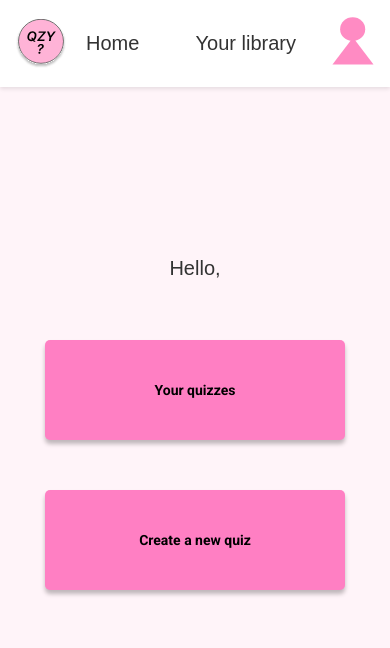
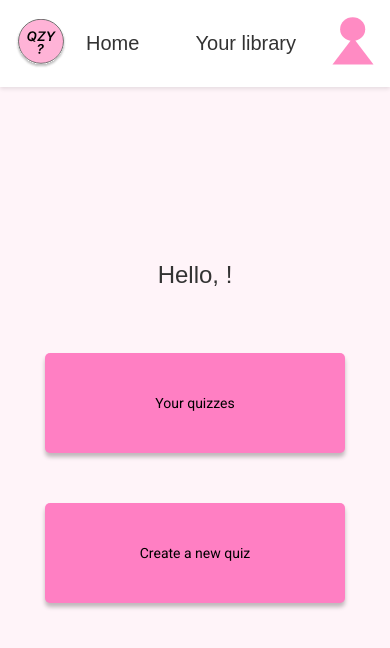
Before and after one commit to juliavikr/fullstack-project, a Vue app in the folder frontend/quizzzyyy-frontend/: page /home in a window 390 px wide. Shown: the top 648 px of the page. Built offline with nearby package versions, Linux system fonts and the light colour scheme.

Commit message:
unnecessary comments removed

```diff
--- a/frontend/quizzzyyy-frontend/src/components/AuthForm.vue
+++ b/frontend/quizzzyyy-frontend/src/components/AuthForm.vue
@@ -71,9 +71,9 @@ const handleSignUp = async () => {
       })
       if (response.data.success) {
         localStorage.setItem('token', response.data.token)
-        localStorage.setItem('username', username.value) // Lagre brukernavnet i localStorage
+        localStorage.setItem('username', username.value)
         alert('User logged in successfully')
-        await router.push('/home') // Omdiriger til brukersiden etter vellykket innlogging
+        await router.push('/home')
       } else {
         alert('Incorrect username or password')
       }
@@ -86,13 +86,13 @@ const handleSignUp = async () => {
 
 <style scoped>
 .auth-form {
-  max-width: 400px; /* Juster bredden slik det passer med designet */
-  margin: 100px auto; /* Øk toppmarg for å sentrere vertikalt, juster etter behov */
+  max-width: 400px;
+  margin: 100px auto;
   padding: 2rem;
   background: #fff;
-  box-shadow: 0 4px 10px rgba(0, 0, 0, 0.1); /* Myk opp skyggen litt */
-  border-radius: 8px; /* Avrund hjørnene for å matche designet */
-  text-align: center; /* Sentrer tekst innenfor */
+  box-shadow: 0 4px 10px rgba(0, 0, 0, 0.1);
+  border-radius: 8px;
+  text-align: center;
 }
 .button-container {
   display: flex;
@@ -100,25 +100,24 @@ const handleSignUp = async () => {
 
 }
 
-
 h2 {
-  margin-bottom: 2rem; /* Gi mer plass under tittelen */
-  color: #333; /* Mørkere farge for bedre lesbarhet */
+  margin-bottom: 2rem;
+  color: #333;
 }
 
 label {
   display: block;
-  margin-bottom: 0.5rem; /* Øk avstanden litt under label */
-  color: #333; /* Samme som for h2 for konsistens */
+  margin-bottom: 0.5rem;
+  color: #333;
 }
 
 input[type='text'],
 input[type='password'] {
-  width: calc(100% - 1.5rem); /* Trekk fra polstring for å unngå overflow */
+  width: calc(100% - 1.5rem);
   padding: 0.75rem;
-  border: 2px solid #ccc; /* Tykkere border for å matche designet */
-  border-radius: 4px; /* Litt mindre avrundet enn boksen */
-  margin-bottom: 1rem; /* Legg til avstand mellom input-feltene og knappen */
+  border: 2px solid #ccc;
+  border-radius: 4px;
+  margin-bottom: 1rem;
 }
 
 .medium-button {
@@ -127,29 +126,27 @@ input[type='password'] {
   padding: 1rem;
   border: none;
   border-radius: 4px;
-  background-color: #f472b6; /* Velg en farge som matcher bildet */
+  background-color: #f472b6;
   color: white;
-  margin-top: 1rem; /* Avstand mellom passord felt og knapp */
-  box-sizing: border-box; /* For å inkludere polstring i bredde-beregningen */
-  cursor: pointer; /* Vis en peker hånd når du holder over knappen */
-  font-size: 1rem; /* Standard tekststørrelse for knappen */
+  margin-top: 1rem;
+  box-sizing: border-box;
+  cursor: pointer;
+  font-size: 1rem;
 }
 .medium-button:hover {
-  background-color: #f268aa; /* Litt mørkere farge ved hover for en subtil effekt */
+  background-color: #f268aa;
 }
 
-/* Tilpasse input-felter når de er i fokus */
 input[type='text']:focus,
 input[type='password']:focus {
   outline: none;
-  border-color: #f472b6; /* Kanten farge for å matche knappen */
-  box-shadow: 0 0 0 2px rgba(244, 114, 182, 0.5); /* Legg til en subtil skygge rundt fokusert input */
+  border-color: #f472b6;
+  box-shadow: 0 0 0 2px rgba(244, 114, 182, 0.5);
 }
 
-/* Gjør endringer her for å tilpasse mellomrom og responsive design */
 @media (max-width: 768px) {
   .auth-form {
-    margin: 50px auto; /* Mindre vertikal margin for mindre skjermer */
+    margin: 50px auto;
   }
 }
 </style>
--- a/frontend/quizzzyyy-frontend/src/components/BigButton.vue
+++ b/frontend/quizzzyyy-frontend/src/components/BigButton.vue
@@ -8,7 +8,6 @@
 import { useRouter } from 'vue-router'
 import { defineProps } from 'vue'
 
-// Definerer en prop for å motta rutebanen
 const props = defineProps({
   to: String,
   type: String
@@ -16,7 +15,6 @@ const props = defineProps({
 
 const router = useRouter()
 
-// Navigasjonsfunksjonen
 const navigate = () => {
   if (props.to) {
     router.push(props.to)
@@ -26,25 +24,24 @@ const navigate = () => {
 
 <style scoped>
 button {
-  padding: 10px 15px; /* Gir knappene størrelse og plass */
-  width: 500px; /* Standard bredde på knappene */
-  height: 100px; /* Standard høyde på knappene */
-  font-size: 1.2rem; /* Passende skriftstørrelse */
-  font-weight: bold;
-  border: none; /* Ingen ramme */
-  border-radius: 5px; /* Avrundede hjørner */
+  padding: 10px 15px;
+  width: 500px;
+  height: 100px;
+  font-size: 1.2rem;
+  border: none;
+  border-radius: 5px;
 
-  margin: 0 5px; /* Liten margin mellom knappene */
-  text-align: center; /* Sentrerer tekst i knappen */
+  margin: 0 5px;
+  text-align: center;
 }
 
 
 @media (max-width: 768px) {
   button {
-    width: 300px; /* Mindre bredde på mobile enheter */
-    padding: 10px; /* Mindre polstring på mobile enheter */
-    font-size: 0.875rem; /* Mindre skriftstørrelse på mobile enheter */
-    margin: 10px 0; /* Litt større margin på mobile enheter */
+    width: 300px;
+    padding: 10px;
+    font-size: 0.875rem;
+    margin: 10px 0;
   }
 }
 </style>
--- a/frontend/quizzzyyy-frontend/src/components/MediumButton.vue
+++ b/frontend/quizzzyyy-frontend/src/components/MediumButton.vue
@@ -8,7 +8,6 @@
 import { useRouter } from 'vue-router'
 import { defineProps } from 'vue'
 
-// Definerer en prop for å motta rutebanen
 const props = defineProps({
   to: String,
   type: String
@@ -16,7 +15,6 @@ const props = defineProps({
 
 const router = useRouter()
 
-// Navigasjonsfunksjonen
 const navigate = () => {
   if (props.to) {
     router.push(props.to)
@@ -26,20 +24,20 @@ const navigate = () => {
 
 <style scoped>
 .btn {
-  padding: 10px 15px; /* Gir knappene størrelse og plass */
-  width: 200px; /* Standard bredde på knappene */
-  height: 50px; /* Standard høyde på knappene */
-  font-size: 1rem; /* Passende skriftstørrelse */
-  border-radius: 5px; /* Avrundede hjørner */
-  text-align: center; /* Sentrerer tekst i knappen */
+  padding: 10px 15px;
+  width: 200px;
+  height: 50px;
+  font-size: 1rem;
+  border-radius: 5px;
+  text-align: center;
 }
 
 @media (max-width: 768px) {
   .btn {
-    min-width: 100px; /* Mindre bredde på mobile enheter */
-    padding: 10px; /* Mindre polstring på mobile enheter */
-    font-size: 0.875rem; /* Mindre skriftstørrelse på mobile enheter */
-    margin: 10px 0; /* Litt større margin på mobile enheter */
+    min-width: 100px;
+    padding: 10px;
+    font-size: 0.875rem;
+    margin: 10px 0;
   }
 }
 </style>
--- a/frontend/quizzzyyy-frontend/src/views/HomePageView.vue
+++ b/frontend/quizzzyyy-frontend/src/views/HomePageView.vue
@@ -2,7 +2,7 @@
   <div class="home-container">
     <NavBar />
     <div class="action-buttons">
-        <p>Hello, {{ username }}</p>
+        <p>Hello, {{ username }}!</p>
       <BigButton to="/your-quizzes">Your quizzes</BigButton>
       <BigButton to="/create-quiz">Create a new quiz</BigButton>
     </div>
@@ -43,5 +43,9 @@ onMounted(() => {
   margin-top: 150px;
 }
 
+p {
+  font-size: 1.5rem;
+}
+
 
 </style>
--- a/frontend/quizzzyyy-frontend/src/views/LibraryView.vue
+++ b/frontend/quizzzyyy-frontend/src/views/LibraryView.vue
@@ -42,6 +42,15 @@ onMounted(() => {
 </script>
 
 <style scoped>
+
+.scroll-box {
+  max-height: 100px;
+  overflow-y: auto;
+  overflow-x: hidden;
+  margin: 10px 0;
+  padding: 10px;
+}
+
 .activity-section {
   max-height: 200px;
 }
--- a/frontend/quizzzyyy-frontend/src/views/YourQuizzesView.vue
+++ b/frontend/quizzzyyy-frontend/src/views/YourQuizzesView.vue
@@ -17,11 +17,9 @@
       </select>
       <input type="text" v-model="searchTerm" placeholder="Search your quizzes" />
     </div>
-    <!-- Message when no quizzes match the filter -->
     <div v-if="filteredQuizzes.length === 0" class="no-quizzes-message">
       No quizzes found. Try adjusting your search or filter criteria.
     </div>
-    <!-- Render the quizzes that match the filter criteria -->
     <QuizEntry v-for="quiz in filteredQuizzes" :key="quiz.id" :quiz="quiz" />
   </div>
 </template>
@@ -111,7 +109,6 @@ h2 {
   margin-bottom: 0.5rem;
 }
 
-/* Responsiv design for mindre skjermer */
 @media (max-width: 768px) {
   .filters {
     flex-direction: column;
```
